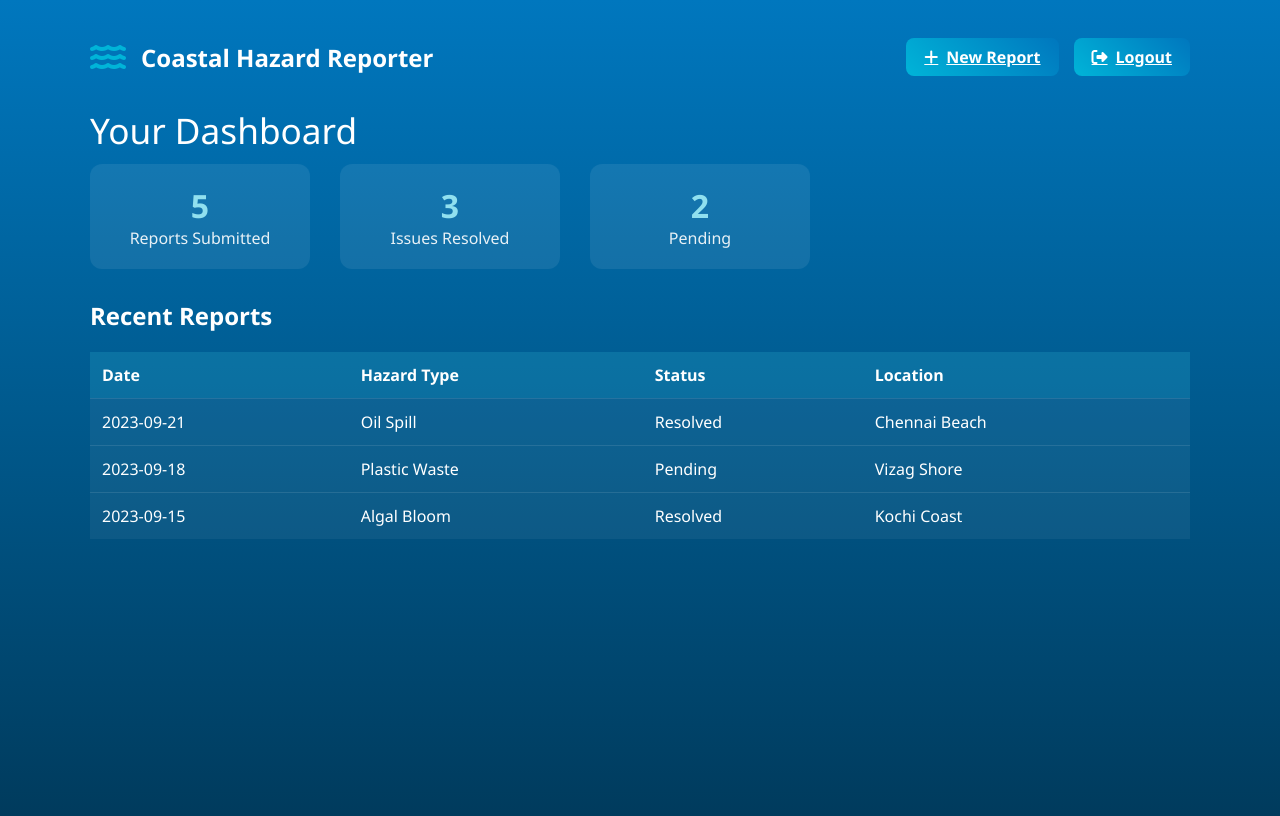
After one commit to Abhay-Yadav1/oceanhazard, a Flask app: page /user/dashboard in a window 1280 px wide. The commit adds this page. Run offline with Flask 3, Linux system fonts and the light colour scheme.

Commit message:
added userdashboard

```diff
--- a/app/routes/user.py
+++ b/app/routes/user.py
@@ -6,7 +6,9 @@ user_bp = Blueprint('user', __name__, url_prefix='/user')
 def index():
     return render_template('user/index.html')
 
-
+@user_bp.route('/dashboard')
+def dashboard():
+    return render_template('user/userdashboard.html')
 @user_bp.route('/')
 def landing():
     return render_template('Login.html')
--- /dev/null
+++ b/templates/user/userdashboard.html
@@ -0,0 +1,173 @@
+<!DOCTYPE html>
+<html lang="en">
+<head>
+    <meta charset="UTF-8">
+    <meta name="viewport" content="width=device-width, initial-scale=1.0">
+    <title>User Dashboard | Coastal Hazard Reporter</title>
+    <link rel="stylesheet" href="https://cdnjs.cloudflare.com/ajax/libs/font-awesome/6.4.0/css/all.min.css">
+    <link rel="stylesheet" href="{{ url_for('static', filename='css/user.css') }}">
+    <style>
+        body {
+            background: linear-gradient(to bottom, #0077be, #005a8e, #003b5d);
+            color: white;
+            min-height: 100vh;
+            font-family: 'Segoe UI', Tahoma, Geneva, Verdana, sans-serif;
+        }
+        .container {
+            max-width: 1100px;
+            margin: 0 auto;
+            padding: 30px 20px;
+        }
+        .dashboard-header {
+            display: flex;
+            align-items: center;
+            justify-content: space-between;
+            margin-bottom: 30px;
+        }
+        .logo {
+            display: flex;
+            align-items: center;
+            gap: 15px;
+        }
+        .logo-icon {
+            font-size: 2rem;
+            color: #00b4d8;
+        }
+        .logo-text {
+            font-size: 1.5rem;
+            font-weight: 700;
+        }
+        .user-actions {
+            display: flex;
+            gap: 15px;
+        }
+        .btn {
+            padding: 8px 18px;
+            border-radius: 8px;
+            border: none;
+            cursor: pointer;
+            font-weight: 600;
+            transition: all 0.3s ease;
+            display: flex;
+            align-items: center;
+            gap: 8px;
+        }
+        .btn-primary {
+            background: linear-gradient(45deg, #00b4d8, #0077be);
+            color: white;
+        }
+        .dashboard-title {
+            font-size: 2.2rem;
+            margin-bottom: 10px;
+        }
+        .dashboard-stats {
+            display: flex;
+            gap: 30px;
+            margin-bottom: 30px;
+        }
+        .stat-card {
+            background: rgba(255,255,255,0.08);
+            padding: 20px;
+            border-radius: 12px;
+            min-width: 180px;
+            text-align: center;
+        }
+        .stat-number {
+            font-size: 2rem;
+            font-weight: 700;
+            color: #90e0ef;
+        }
+        .stat-label {
+            font-size: 1rem;
+            opacity: 0.9;
+        }
+        .recent-reports {
+            margin-top: 20px;
+        }
+        .reports-table {
+            width: 100%;
+            border-collapse: collapse;
+            background: rgba(255,255,255,0.05);
+        }
+        .reports-table th, .reports-table td {
+            padding: 12px;
+            border-bottom: 1px solid rgba(255,255,255,0.1);
+            text-align: left;
+        }
+        .reports-table th {
+            background: rgba(0,180,216,0.15);
+        }
+        .reports-table tr:last-child td {
+            border-bottom: none;
+        }
+        @media (max-width: 800px) {
+            .dashboard-stats {
+                flex-direction: column;
+                gap: 20px;
+            }
+        }
+    </style>
+</head>
+<body>
+    <div class="container">
+        <div class="dashboard-header">
+            <div class="logo">
+                <i class="fas fa-water logo-icon"></i>
+                <div class="logo-text">Coastal Hazard Reporter</div>
+            </div>
+            <div class="user-actions">
+                <a href="{{ url_for('user.index') }}" class="btn btn-primary"><i class="fas fa-plus"></i> New Report</a>
+                <a href="{{ url_for('user.landing') }}" class="btn btn-primary"><i class="fas fa-sign-out-alt"></i> Logout</a>
+            </div>
+        </div>
+        <div class="dashboard-title">Your Dashboard</div>
+        <div class="dashboard-stats">
+            <div class="stat-card">
+                <div class="stat-number">5</div>
+                <div class="stat-label">Reports Submitted</div>
+            </div>
+            <div class="stat-card">
+                <div class="stat-number">3</div>
+                <div class="stat-label">Issues Resolved</div>
+            </div>
+            <div class="stat-card">
+                <div class="stat-number">2</div>
+                <div class="stat-label">Pending</div>
+            </div>
+        </div>
+        <div class="recent-reports">
+            <h2>Recent Reports</h2>
+            <table class="reports-table">
+                <thead>
+                    <tr>
+                        <th>Date</th>
+                        <th>Hazard Type</th>
+                        <th>Status</th>
+                        <th>Location</th>
+                    </tr>
+                </thead>
+                <tbody>
+                    <tr>
+                        <td>2023-09-21</td>
+                        <td>Oil Spill</td>
+                        <td>Resolved</td>
+                        <td>Chennai Beach</td>
+                    </tr>
+                    <tr>
+                        <td>2023-09-18</td>
+                        <td>Plastic Waste</td>
+                        <td>Pending</td>
+                        <td>Vizag Shore</td>
+                    </tr>
+                    <tr>
+                        <td>2023-09-15</td>
+                        <td>Algal Bloom</td>
+                        <td>Resolved</td>
+                        <td>Kochi Coast</td>
+                    </tr>
+                </tbody>
+            </table>
+        </div>
+    </div>
+</body>
+</html>
```
Also changed, not shown: templates/user/success.html (+6 -5 lines).
